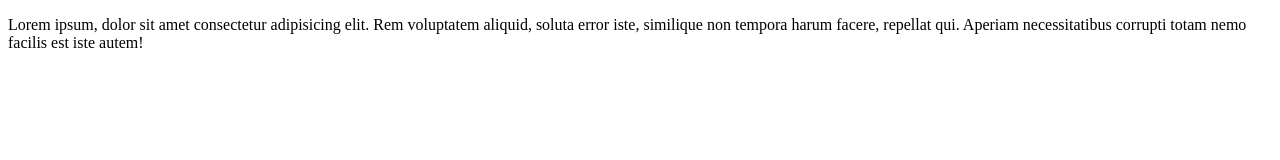
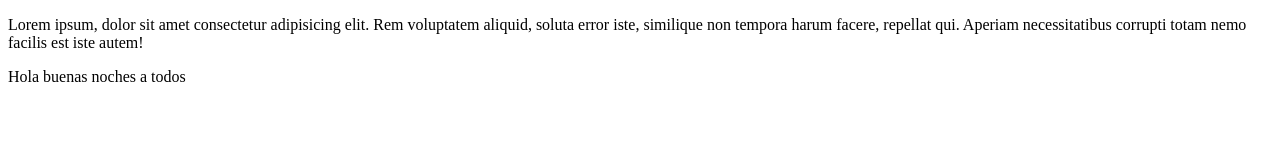
Before and after one commit to yggyp/golgyp-website, a plain HTML site: page index.html in a window 1280 px wide. Drawn offline with Linux system fonts and the light colour scheme.

Commit message:
se agrega saludo

```diff
--- a/index.html
+++ b/index.html
@@ -7,5 +7,6 @@
 </head>
 <body>
     <P>Lorem ipsum, dolor sit amet consectetur adipisicing elit. Rem voluptatem aliquid, soluta error iste, similique non tempora harum facere, repellat qui. Aperiam necessitatibus corrupti totam nemo facilis est iste autem!</P>
+<P>Hola buenas noches a todos</P>
 </body>
 </html>
```
